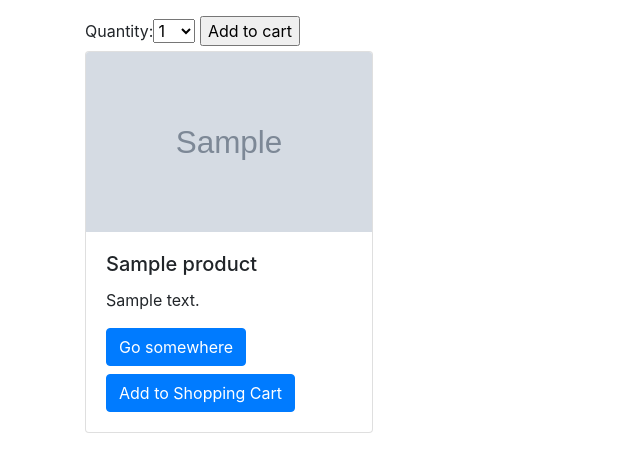
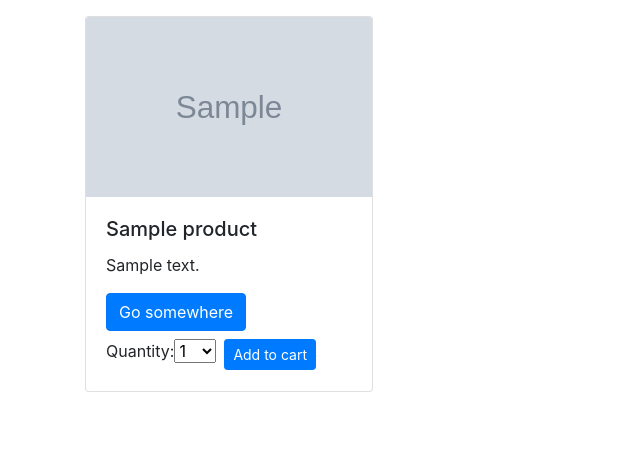
Before and after one commit to Horasachy/jangoMiniShop, a Django app: page /products in a window 1280 px wide. Shown: the part 64-536 px from the top of the page, without its empty margins (0-640 px from the left). Run offline with Django 3.2, Linux system fonts and the light colour scheme; a user stored in the database is signed in; tables that the repository leaves empty hold one stand-in row (values such as "Sample post"); grey boxes marked "Sample" are stand-in pictures; some libraries are stand-ins or nearby versions.

Commit message:
Product html refactoring

```diff
--- a/jangoMiniShop/products/templates/products/index.html
+++ b/jangoMiniShop/products/templates/products/index.html
@@ -6,10 +6,7 @@
 <div class="container mt-3">
     <div class="row">
         {% for product in products %}
-            <form class="col-md-4" action="{% url "cart_add" product.id %}" method="post">
-                {%csrf_token%}
-                {{ cart_product_form }}
-<input type="submit" value="Add to cart">
+        <div class="col-4">
             <div class="card" style="width: 18rem;">
                 <img class="card-img-top" src="/media/{{MEDIA_URL}}/{{product.preview_image}}" width="286px"
                      height="180px" alt="Card image cap">
@@ -17,10 +14,16 @@
                     <h5 class="card-title">{{product.name}}</h5>
                     <p class="card-text">{{product.description}}</p>
                     <a href="#" class="btn btn-primary">Go somewhere</a>
-                            <a href="#" class="btn btn-primary mt-2">Add to Shopping Cart</a>
+                    <form action="{% url "cart_add" product.id %}" method="post">
+                        {%csrf_token%}
+                        <div class="d-flex mt-2">
+                            <div>{{ cart_product_form }}</div>
+                            <div class="ml-2"><input class="btn btn-primary btn-sm" type="submit" value="Add to cart"></div>
+                        </div>
+                    </form>
                 </div>
             </div>
-            </form>
+        </div>
         {% endfor %}
     </div>
 </div>
```
Lines whose indentation alone changed are shown as unchanged.
